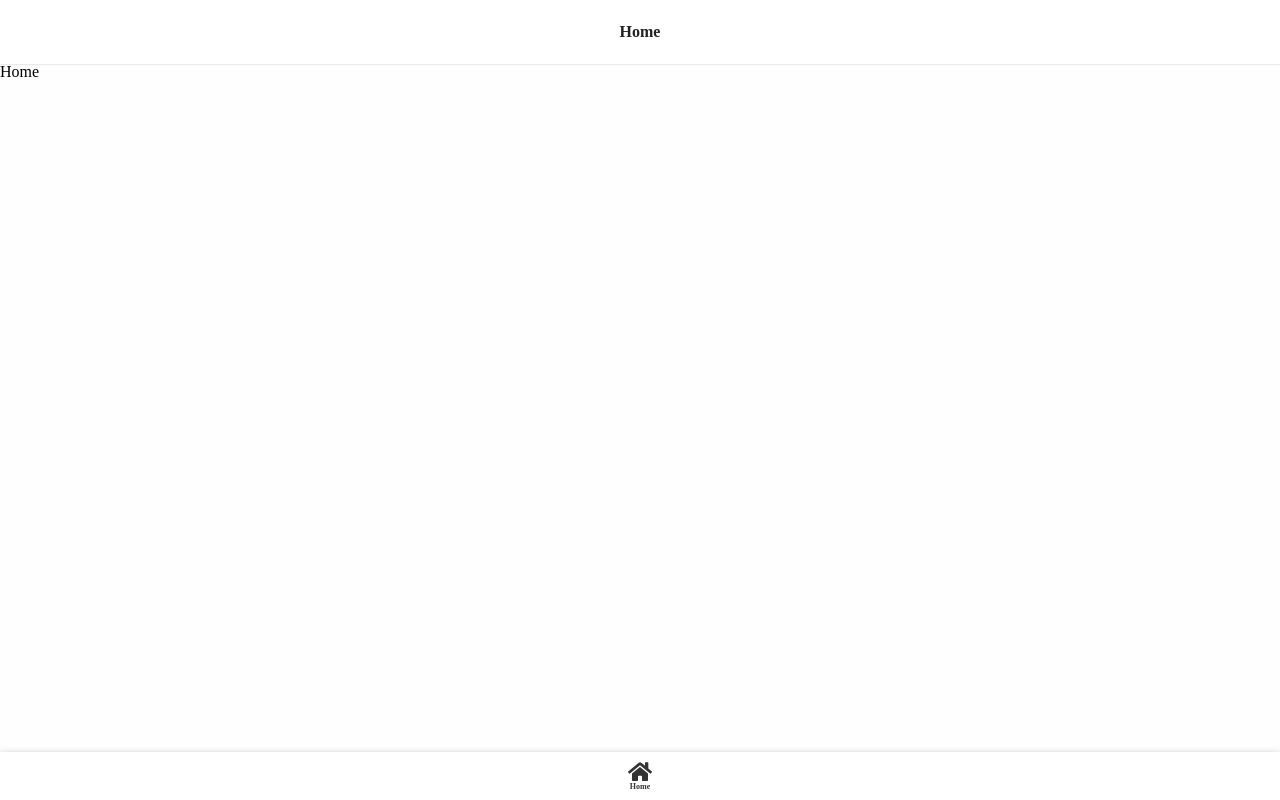
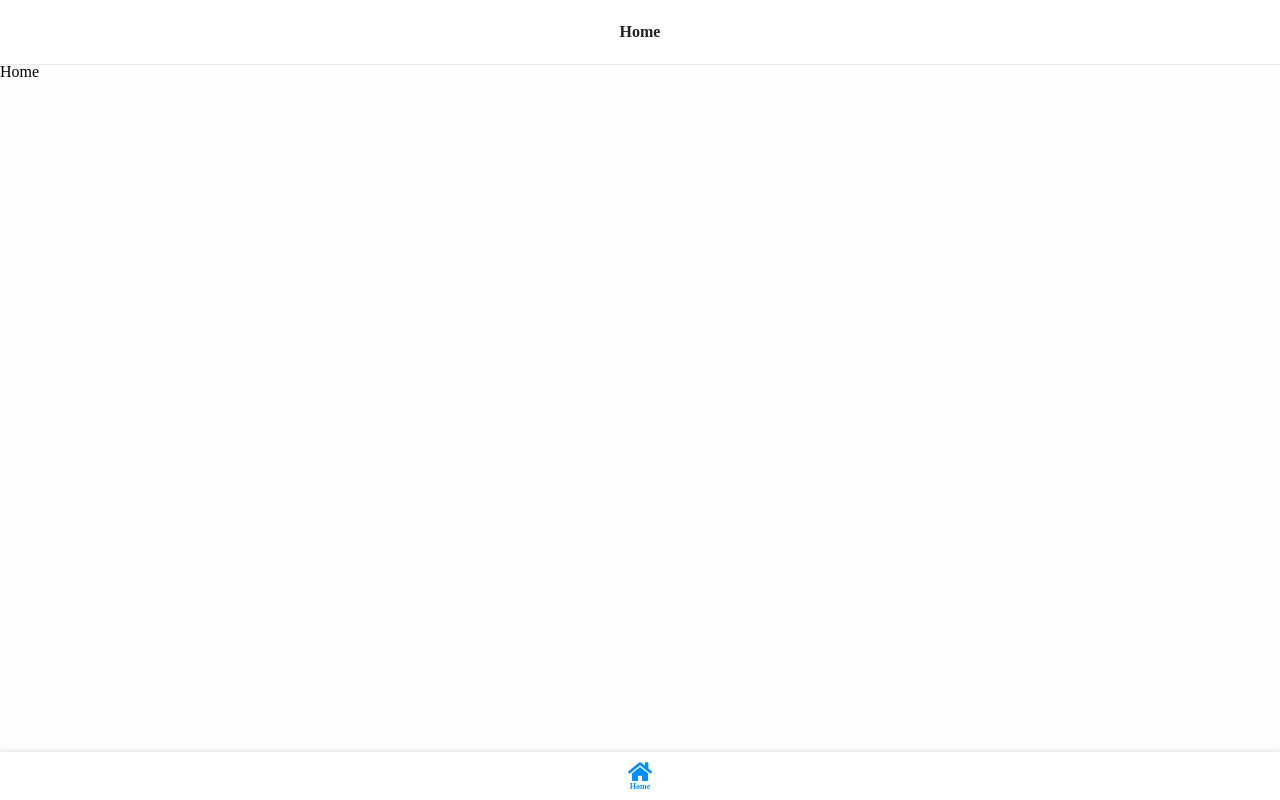
Before and after one commit to TeamKitten/LTApp, a React app: page / in a window 1280 px wide. Built offline with nearby package versions, Linux system fonts and the light colour scheme.

Commit message:
NavBarの色付けとルーティング

```diff
--- a/src/components/NavBar/index.tsx
+++ b/src/components/NavBar/index.tsx
@@ -1,4 +1,5 @@
 import * as React from "react";
+import { RouteComponentProps, withRouter } from "react-router";
 import styled from "styled-components";
 import { NavBarIcon } from "../NavBarIcon";
 
@@ -15,8 +16,13 @@ const StyledFooter = styled.footer`
   align-items: center;
 `;
 
-export const NavBar = () => (
+export const NavBar = withRouter((props: RouteComponentProps) => (
   <StyledFooter>
-    <NavBarIcon title="Home" icon="home" />
+    <NavBarIcon
+      active={props.location.pathname === "/"}
+      title="Home"
+      icon="home"
+      onClick={() => props.history.replace("/")}
+    />
   </StyledFooter>
-);
+));
--- a/src/components/NavBarIcon/index.tsx
+++ b/src/components/NavBarIcon/index.tsx
@@ -2,6 +2,10 @@ import { IconProp } from "@fortawesome/fontawesome-svg-core";
 import { FontAwesomeIcon } from "@fortawesome/react-fontawesome";
 import * as React from "react";
 import styled from "styled-components";
+
+interface IContainerProps {
+  active: boolean;
+}
 
 const Container = styled.div`
   display: flex;
@@ -14,16 +18,23 @@ const Title = styled.b`
   font-weight: bold;
   font-size: 0.5rem;
   color: #333;
+  color: ${(props: IContainerProps) => (props.active ? "#008ffe" : "#333")};
 `;
 
 interface IProps {
   icon: IconProp;
   title: string;
+  active: boolean;
+  onClick: (event: React.MouseEvent<HTMLDivElement>) => void;
 }
 
 export const NavBarIcon = (props: IProps) => (
-  <Container>
-    <FontAwesomeIcon color="#333" size="lg" icon={props.icon} />
-    <Title>{props.title}</Title>
+  <Container onClick={props.onClick}>
+    <FontAwesomeIcon
+      color={props.active ? "#008ffe" : "#333"}
+      size="lg"
+      icon={props.icon}
+    />
+    <Title active={props.active}>{props.title}</Title>
   </Container>
 );
--- a/src/containers/Home/index.tsx
+++ b/src/containers/Home/index.tsx
@@ -1,3 +1,4 @@
+import { Location } from "history";
 import { inject, observer } from "mobx-react";
 import * as React from "react";
 import { Home } from "../../pages/Home";
@@ -5,6 +6,7 @@ import { ICommonStore } from "../../stores/Common";
 
 interface IProps {
   commonStore: ICommonStore;
+  location: Location;
 }
 
 @inject("commonStore")
@@ -12,6 +14,7 @@ interface IProps {
 export class HomeContainer extends React.Component<IProps> {
   public componentWillMount() {
     this.props.commonStore.title = "Home";
+    this.props.commonStore.pathname = this.props.location.pathname;
   }
 
   public render() {
--- a/src/stores/Common.ts
+++ b/src/stores/Common.ts
@@ -2,8 +2,10 @@ import { observable } from "mobx";
 
 export interface ICommonStore {
   title: string;
+  pathname: string;
 }
 
 export class CommonStore implements ICommonStore {
   @observable public title: string = "";
+  @observable public pathname: string = "";
 }
```
